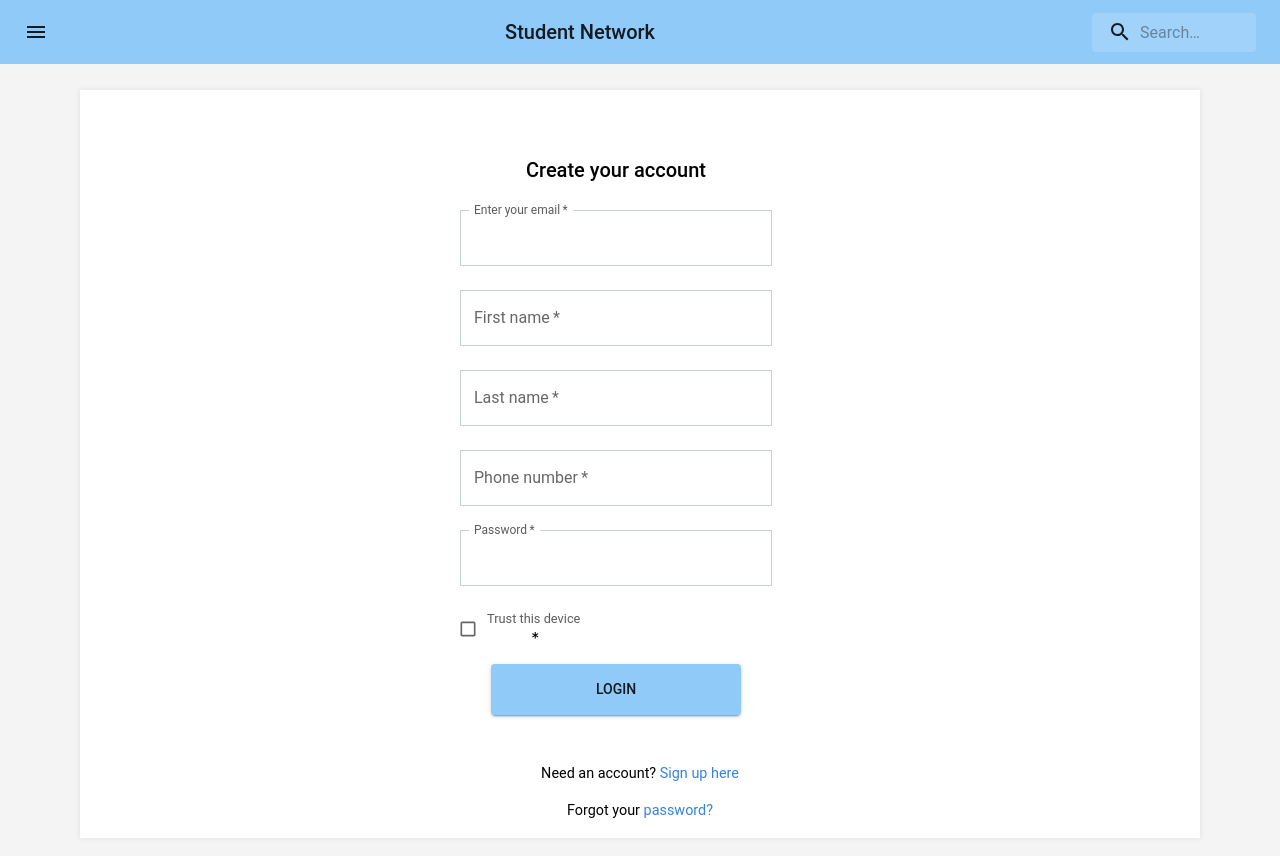
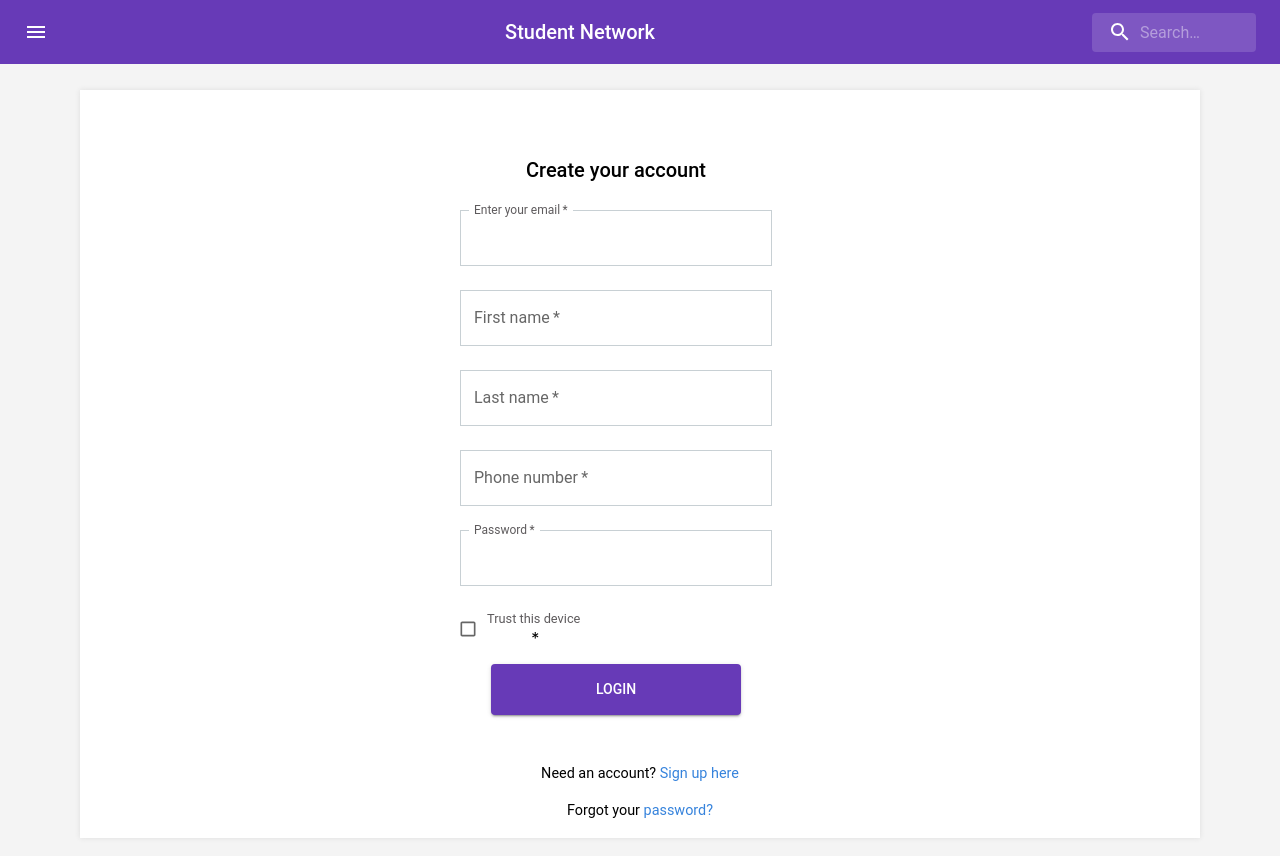
Before and after one commit to m-code-ing/student-directory-fe, a React (Create React App) app: page / in a window 1280 px wide. Shown: the top 856 px of the page. Built offline with nearby package versions, Linux system fonts and the light colour scheme.

Commit message:
move theme to separate theme.ts file
- add custom variable to palette options and add a custom bg dark color

```diff
--- a/src/App.tsx
+++ b/src/App.tsx
@@ -1,25 +1,11 @@
 import { Route, Routes } from 'react-router-dom'
 import './App.css'
-import { ThemeProvider, createTheme } from '@mui/material'
-
+import { ThemeProvider } from '@mui/material'
+import { theme } from './theme'
 import SearchAppBar from './components/AppBar'
 import LoginPage from './components/RegistrationForm/RegistrationForm'
 import { BrowserRouter } from 'react-router-dom'
 import StudentProfiles from './components/StudentProfiles/StudentProfiles'
-
-const theme = createTheme({
-  palette: {
-    primary: {
-      main: '#90caf9',
-    },
-    secondary: {
-      main: '#f48fb1',
-    },
-  },
-  typography: {
-    fontFamily: 'Roboto',
-  },
-})
 
 const App = (): JSX.Element => {
   return (
--- /dev/null
+++ b/src/theme.ts
@@ -0,0 +1,39 @@
+import { createTheme } from '@mui/material'
+import { deepPurple } from '@mui/material/colors'
+
+declare module '@mui/material/styles' {
+  interface Palette {
+    custom: {
+      bg: {
+        dark: string
+      }
+    }
+  }
+  // allow configuration using `createTheme`
+  interface PaletteOptions {
+    custom: {
+      bg: {
+        dark: string
+      }
+    }
+  }
+}
+
+export const theme = createTheme({
+  palette: {
+    primary: {
+      main: deepPurple[500],
+    },
+    secondary: {
+      main: '#f48fb1',
+    },
+    custom: {
+      bg: {
+        dark: deepPurple[100],
+      },
+    },
+  },
+  typography: {
+    fontFamily: 'Roboto',
+  },
+})
```
